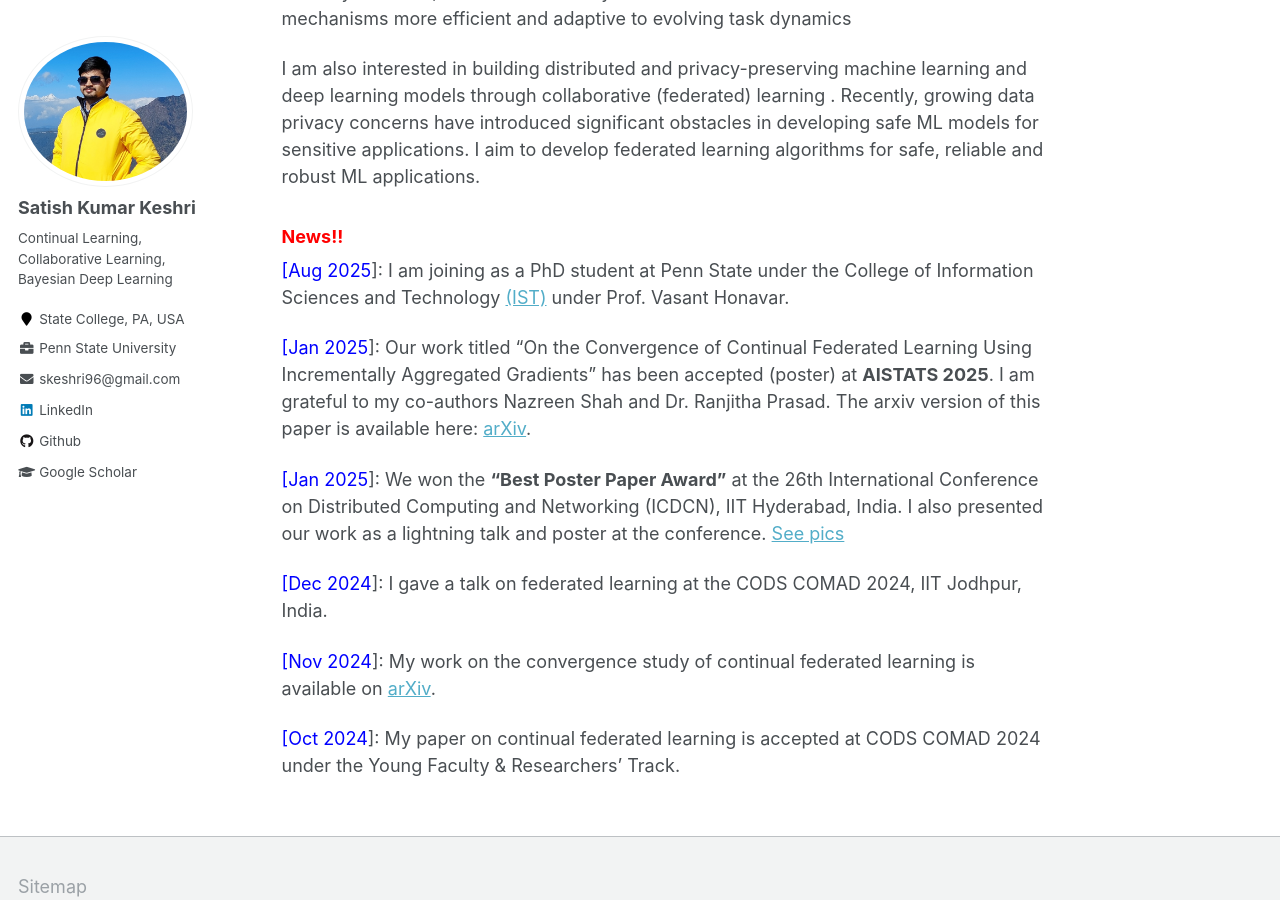
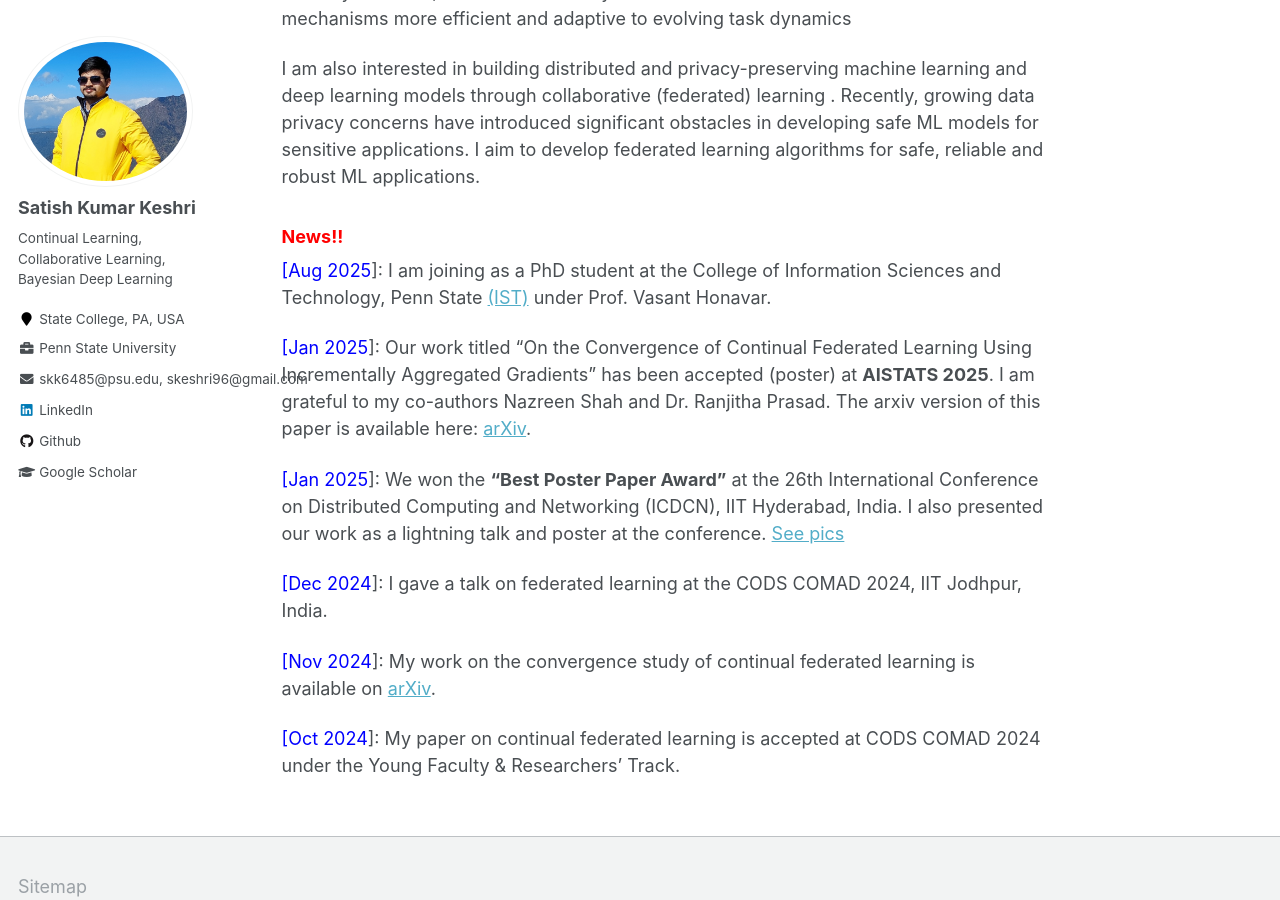
Before and after one commit to SatishKeshri/satishkeshri.github.io, a Jekyll site: the page built from _pages/about.md, in a window 1280 px wide and 900 px high, scrolled down 553 px. Built offline with Jekyll 4.4.1, drawn with Linux system fonts in a browser that asks for light colours.

Commit message:
updated about me

```diff
--- a/_config.yml
+++ b/_config.yml
@@ -88,7 +88,7 @@ author:
   employer_url     : "https://www.psu.edu/"
   pubmed           :
   googlescholar    : https://scholar.google.com/citations?user=WYxVHGUAAAAJ&hl=en&oi=ao
-  email            : "skk6485@psu.edu, skeshri96@gmail.com"
+  email            : "skk6485@psu.edu"
   researchgate     :  # example: "https://www.researchgate.net/profile/yourprofile"
   uri              :
   bitbucket        :
--- a/_data/ui-text.yml
+++ b/_data/ui-text.yml
@@ -25,7 +25,7 @@ en: &DEFAULT_EN
   feed_label                 : "Feed"
   powered_by                 : "Powered by"
   website_label              : "Website"
-  email_label                : skeshri96@gmail.com
+  email_label                : skk6485@psu.edu, skeshri96@gmail.com
   recent_posts               : "Recent Posts"
   undefined_wpm              : "Undefined parameter words_per_minute at _config.yml"
   comment_form_info          : "Your email address will not be published. Required fields are marked"
--- a/_pages/about.md
+++ b/_pages/about.md
@@ -24,7 +24,7 @@ I am also interested in building distributed and privacy-preserving machine lear
 
 ### <span style="color:red"> News!!</span>
 
-<span style="color:blue"> [Aug 2025</span>]: I am joining as a PhD student at Penn State under the College of Information Sciences and Technology <a href="https://ist.psu.edu" target="_blank">(IST)</a> under Prof. Vasant Honavar.
+<span style="color:blue"> [Aug 2025</span>]: I am joining as a PhD student at the College of Information Sciences and Technology, Penn State <a href="https://ist.psu.edu" target="_blank">(IST)</a> under Prof. Vasant Honavar.
 
 <span style="color:blue"> [Jan 2025</span>]: Our work titled "On the Convergence of Continual Federated Learning Using Incrementally Aggregated Gradients" has been accepted (poster) at **AISTATS 2025**. I am grateful to my co-authors Nazreen Shah and Dr. Ranjitha Prasad. The arxiv version of this paper is available here: <a href="https://arxiv.org/abs/2411.07959v1" target="_blank">arXiv</a>.
 
```
